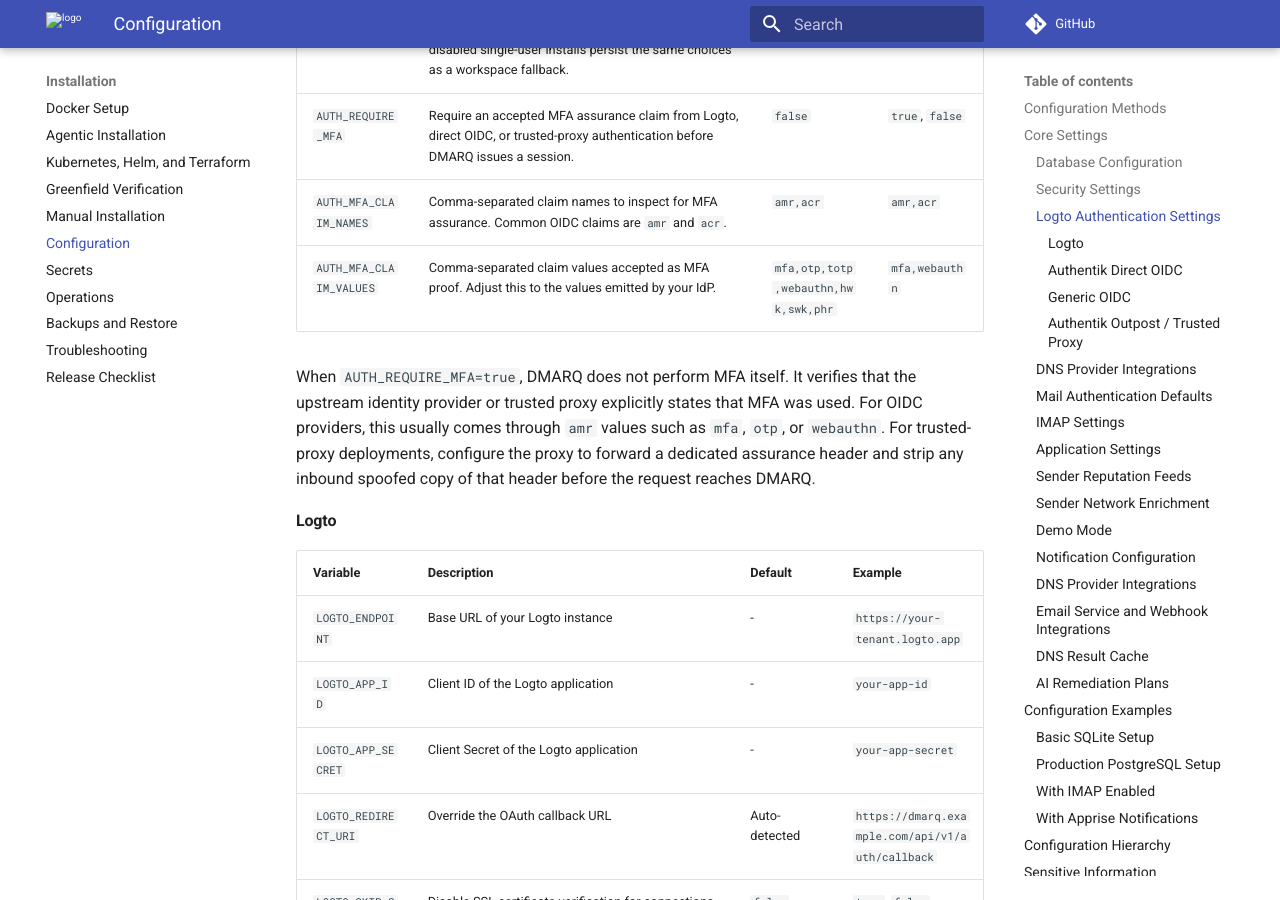
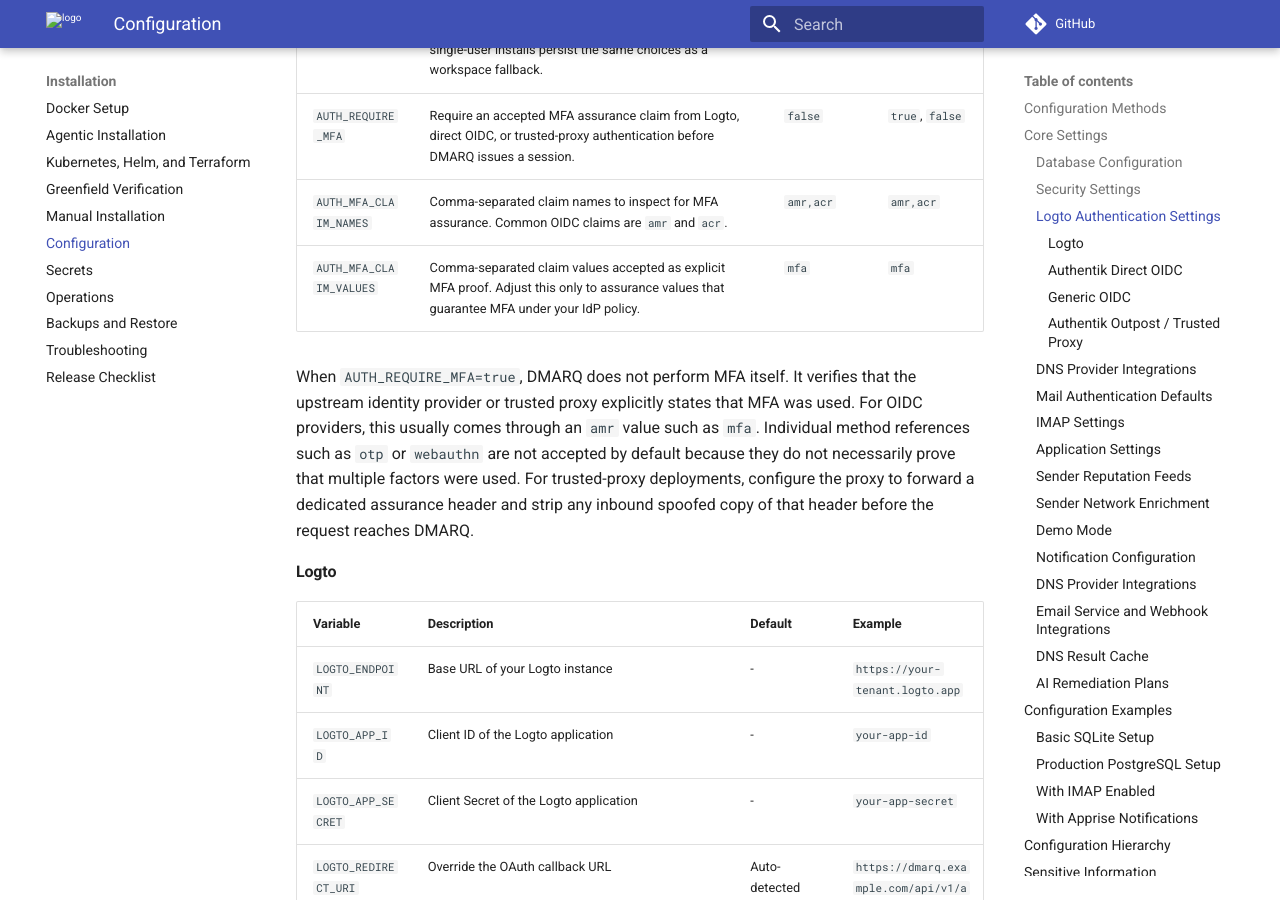
Before and after one commit to christianlouis/dmarq, an MkDocs documentation site: the page built from docs/deployment/configuration.md, in a window 1280 px wide and 900 px high, scrolled down 2821 px. Built offline with MkDocs 1.6.1 and Material for MkDocs 9.7.7, drawn with Linux system fonts in a browser that asks for light colours; comment, search, counter and statistics services are not loaded.

Commit message:
fix: require explicit MFA assurance by default (#950)

```diff
--- a/docs/deployment/configuration.md
+++ b/docs/deployment/configuration.md
@@ -62,12 +62,14 @@
 | `GUIDED_MAIL_HEALTH_UI_ENABLED` | Make the optional guided mail-health dashboard available. It remains disabled per workspace until an operator chooses it, so existing workspaces stay on the classic dashboard. Individual signed-in users may then choose their own explanation depth, teaching hints, and Watch, Diagnose, or Evidence context. Auth-disabled single-user installs persist the same choices as a workspace fallback. | `false` | `true`, `false` |
 | `AUTH_REQUIRE_MFA` | Require an accepted MFA assurance claim from Logto, direct OIDC, or trusted-proxy authentication before DMARQ issues a session. | `false` | `true`, `false` |
 | `AUTH_MFA_CLAIM_NAMES` | Comma-separated claim names to inspect for MFA assurance. Common OIDC claims are `amr` and `acr`. | `amr,acr` | `amr,acr` |
-| `AUTH_MFA_CLAIM_VALUES` | Comma-separated claim values accepted as MFA proof. Adjust this to the values emitted by your IdP. | `mfa,otp,totp,webauthn,hwk,swk,phr` | `mfa,webauthn` |
+| `AUTH_MFA_CLAIM_VALUES` | Comma-separated claim values accepted as explicit MFA proof. Adjust this only to assurance values that guarantee MFA under your IdP policy. | `mfa` | `mfa` |
 
 When `AUTH_REQUIRE_MFA=true`, DMARQ does not perform MFA itself. It verifies
 that the upstream identity provider or trusted proxy explicitly states that MFA
-was used. For OIDC providers, this usually comes through `amr` values such as
-`mfa`, `otp`, or `webauthn`. For trusted-proxy deployments, configure the proxy
+was used. For OIDC providers, this usually comes through an `amr` value such as
+`mfa`. Individual method references such as `otp` or `webauthn` are not accepted
+by default because they do not necessarily prove that multiple factors were
+used. For trusted-proxy deployments, configure the proxy
 to forward a dedicated assurance header and strip any inbound spoofed copy of
 that header before the request reaches DMARQ.
 
```
Also changed, not shown: 3 other files.
